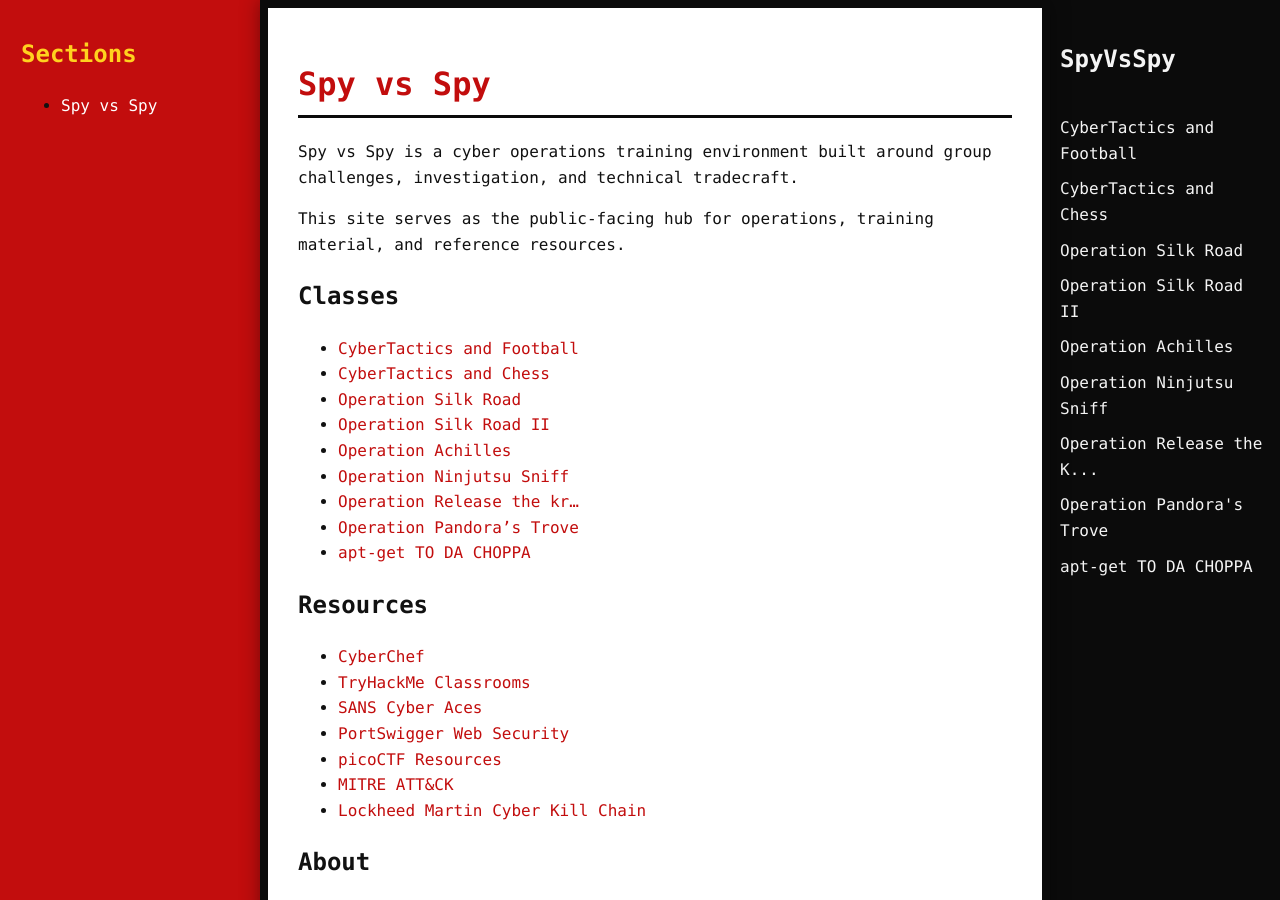
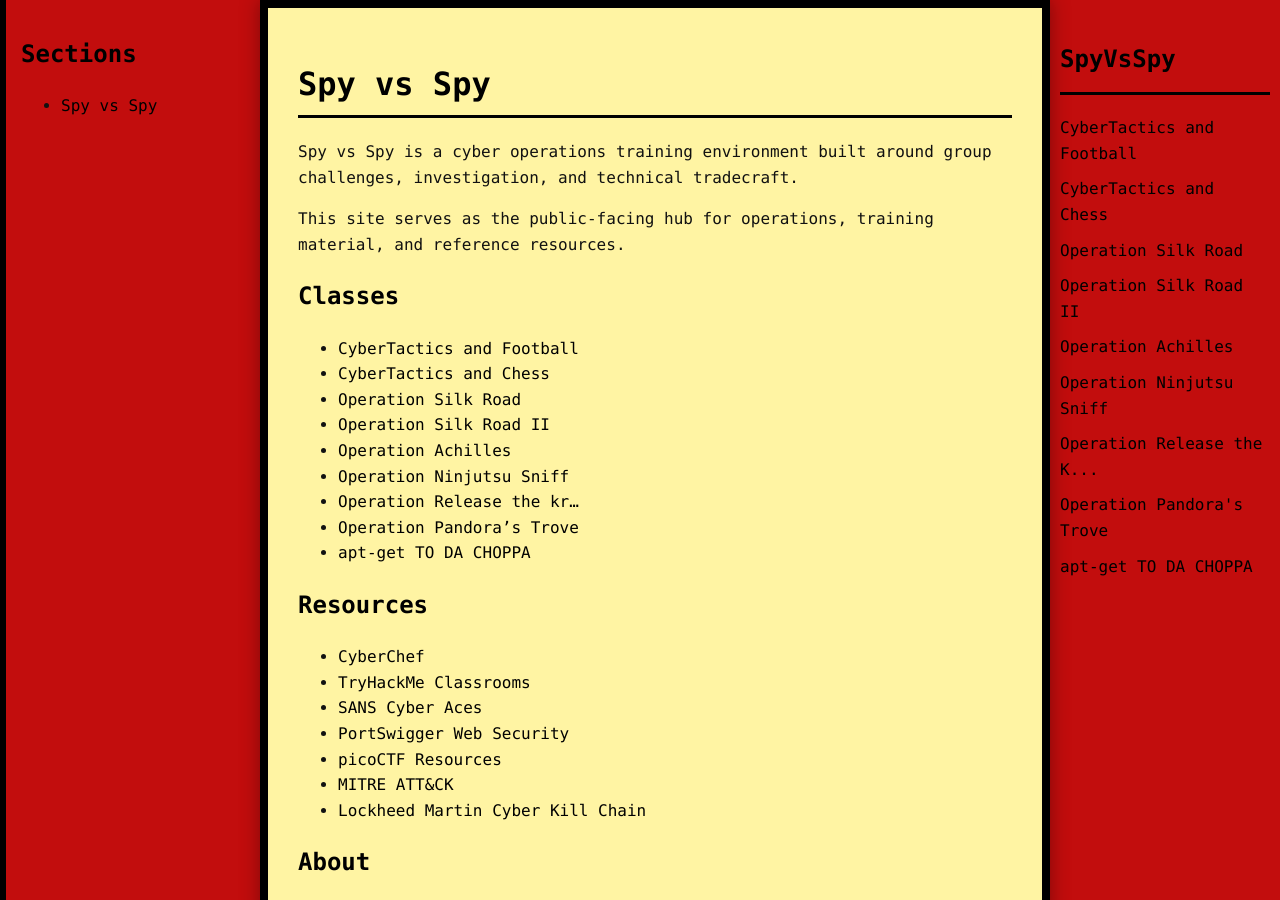
Before and after one commit to jboyce1/SpyVsSpy, a Jekyll site: the page built from index.md, in a window 1280 px wide and 900 px high. Built offline with Jekyll 4.4.1, drawn with Linux system fonts in a browser that asks for light colours.

Commit message:
Update styles.css
Signed-off-by: jboyce1 <79017276+jboyce1@users.noreply.github.com>

```diff
--- a/assets/css/styles.css
+++ b/assets/css/styles.css
@@ -4,38 +4,46 @@
 
 body {
     font-family: Consolas, "Courier New", monospace;
-    background-color: #ffd21f; /* explosion yellow */
+
+    /* light smoke grey background */
+    background-color: #dcdcdc;
+
     color: #111;
     margin: 0;
     padding: 0;
     line-height: 1.6;
 }
 
-/* Right-side fixed navigation bar */
+/* ================================
+   RIGHT NAVIGATION
+   ================================ */
+
 nav {
     position: fixed;
     right: 0;
     top: 0;
     width: 210px;
     height: 100vh;
-    background-color: #0b0b0b; /* bomb black */
-    color: #f5f5f5;
+
+    background-color: #c20d0d; /* dynamite red */
+    color: #000;
+
     padding: 20px 10px;
     overflow-y: auto;
-    border-left: 6px solid #c20d0d; /* dynamite red */
-    box-shadow: -4px 0 10px rgba(0, 0, 0, 0.6);
+
+    border-left: 6px solid #000;
 }
 
-/* Header inside the navigation bar */
+/* Header inside navigation */
 nav h1 {
     font-size: 1.5em;
     margin-bottom: 20px;
-    color: #ffd21f; /* yellow */
+    color: #000;
 }
 
-/* Styling links in navigation */
+/* Navigation links */
 nav a {
-    color: #f5f5f5;
+    color: #000;
     text-decoration: none;
     display: block;
     margin-bottom: 10px;
@@ -45,41 +53,64 @@
     color: #ffd21f;
 }
 
-/* Main Content */
+/* ================================
+   MAIN CONTENT
+   ================================ */
+
 .main-content {
+
     margin-left: 260px;
     margin-right: 230px;
+
     position: relative;
-    background-color: #ffffff; /* paper white */
+
+    /* yellow comic panel */
+    background-color: #fff4a3;
+
     z-index: 100;
+
     padding: 30px;
+
     max-width: calc(100% - 490px);
     min-height: 100vh;
-    border: 8px solid #0b0b0b;
-    box-shadow: 0 0 18px rgba(0, 0, 0, 0.4);
+
+    border: 8px solid #000;
+
+    box-shadow: 0 0 18px rgba(0,0,0,0.35);
 }
 
-/* Left nav / TOC */
+/* ================================
+   LEFT NAV / TABLE OF CONTENTS
+   ================================ */
+
 #left-nav {
+
     position: fixed;
     left: 0;
     top: 0;
+
     width: 240px;
     height: 100vh;
-    background: #c20d0d; /* dynamite red */
-    color: #ffffff;
+
+    background: #c20d0d;
+
+    color: #000;
+
     padding: 15px;
+
     overflow-y: auto;
-    border-right: 6px solid #0b0b0b;
+
+    border-right: 6px solid #000;
+
     z-index: 50;
 }
 
 #left-nav h2 {
-    color: #ffd21f;
+    color: #000;
 }
 
 #left-nav a {
-    color: #ffffff;
+    color: #000;
     text-decoration: none;
 }
 
@@ -88,30 +119,48 @@
 }
 
 #toc a.active {
-    color: #ffd21f;
     font-weight: bold;
 }
 
-/* Improve readability of text */
+/* ================================
+   TEXT
+   ================================ */
+
 p, li {
     color: #111;
 }
 
 h1 {
-    color: #c20d0d;
-    border-bottom: 3px solid #0b0b0b;
+    color: #000;
+    border-bottom: 3px solid #000;
     padding-bottom: 4px;
 }
 
 h2 {
-    color: #111;
+    color: #000;
 }
 
 h3, h4, h5, h6 {
-    color: #444;
+    color: #222;
 }
 
-/* Walkthrough Section */
+/* ================================
+   LINKS
+   ================================ */
+
+a, a:visited, a:active {
+    color: #000;
+    text-decoration: none;
+}
+
+a:hover {
+    color: #ff9900;
+}
+
+/* ================================
+   WALKTHROUGH
+   ================================ */
+
 .walkthrough-container {
     display: flex;
     flex-wrap: wrap;
@@ -129,62 +178,80 @@
     height: auto;
 }
 
-/* Global hyperlink color settings */
-a, a:visited, a:active {
-    color: #c20d0d;
-    text-decoration: none;
+/* ================================
+   SCROLL BOX (MISSION TEXT)
+   ================================ */
+
+.scroll-box {
+
+    background-color: #fff4a3;
+
+    color: #111;
+
+    padding: 12px;
+
+    margin: 12px 0;
+
+    border: 3px solid #000;
+
+    border-radius: 4px;
+
+    font-family: Consolas, monospace;
+
+    font-size: 14px;
+
+    overflow-x: auto;
+
+    max-width: 100%;
+
+    white-space: pre-wrap;
+
+    word-wrap: break-word;
+
+    display: block;
 }
 
-a:hover {
-    color: #ff6600;
+/* ================================
+   TERMINAL
+   ================================ */
+
+.terminal {
+
+    background-color: #000;
+
+    color: #ffffff; /* white text */
+
+    padding: 12px;
+
+    margin: 12px 0;
+
+    border-radius: 4px;
+
+    border: 3px solid #444;
+
+    font-family: Consolas, monospace;
+
+    font-size: 14px;
+
+    line-height: 1.4;
+
+    overflow-x: auto;
+
+    max-width: 100%;
+
+    white-space: pre-wrap;
+
+    word-break: break-word;
+
+    box-shadow: inset 0 0 12px rgba(0,0,0,0.9);
 }
 
-/* ===== Scrollable Code / Briefing Box Styling ===== */
-.scroll-box {
-    background-color: #fff4a3; /* pale paper/explosion yellow */
-    color: #111;
-    padding: 12px;
-    margin: 12px 0;
-    border: 3px solid #0b0b0b;
-    border-radius: 4px;
-    font-family: Consolas, "Courier New", monospace;
-    font-size: 14px;
-    overflow-x: auto;
-    max-width: 100%;
-    white-space: pre-wrap;
-    word-wrap: break-word;
-    display: block;
-    box-shadow: 0 3px 8px rgba(0,0,0,0.15);
-}
+/* ================================
+   MOBILE
+   ================================ */
 
-.terminal {
-    background-color: #0b0b0b;
-    color: #00ff9c; /* terminal green */
-    padding: 12px;
-    margin: 12px 0;
-    border-radius: 4px;
-    border: 3px solid #444;
-    font-family: Consolas, "Courier New", monospace;
-    font-size: 14px;
-    line-height: 1.4;
-    overflow-x: auto;
-    max-width: 100%;
-    white-space: pre-wrap;
-    word-break: break-word;
-    box-shadow: inset 0 0 12px rgba(0,0,0,0.8), 0 4px 12px rgba(0,0,0,0.35);
-}
+@media screen and (max-width: 768px) {
 
-/* Lists inside briefing/terminal boxes */
-.scroll-box ul,
-.scroll-box ol,
-.terminal ul,
-.terminal ol {
-    margin-top: 8px;
-    margin-bottom: 8px;
-}
-
-/* Mobile Styles */
-@media screen and (max-width: 768px) {
     #left-nav {
         display: none !important;
         visibility: hidden;
@@ -201,19 +268,28 @@
     }
 
     nav {
+
         width: 100%;
+
         height: auto;
+
         position: relative;
+
         display: flex;
+
         flex-wrap: wrap;
+
         justify-content: center;
+
         align-items: center;
+
         padding: 10px;
-        background: #0b0b0b;
+
+        background: #c20d0d;
+
         border-left: none;
-        border-bottom: 4px solid #c20d0d;
-        box-shadow: 0 2px 5px rgba(0, 0, 0, 0.5);
-        overflow: hidden;
+
+        border-bottom: 4px solid #000;
     }
 
     nav a {
@@ -224,4 +300,5 @@
         text-align: center;
         white-space: nowrap;
     }
+
 }
```
